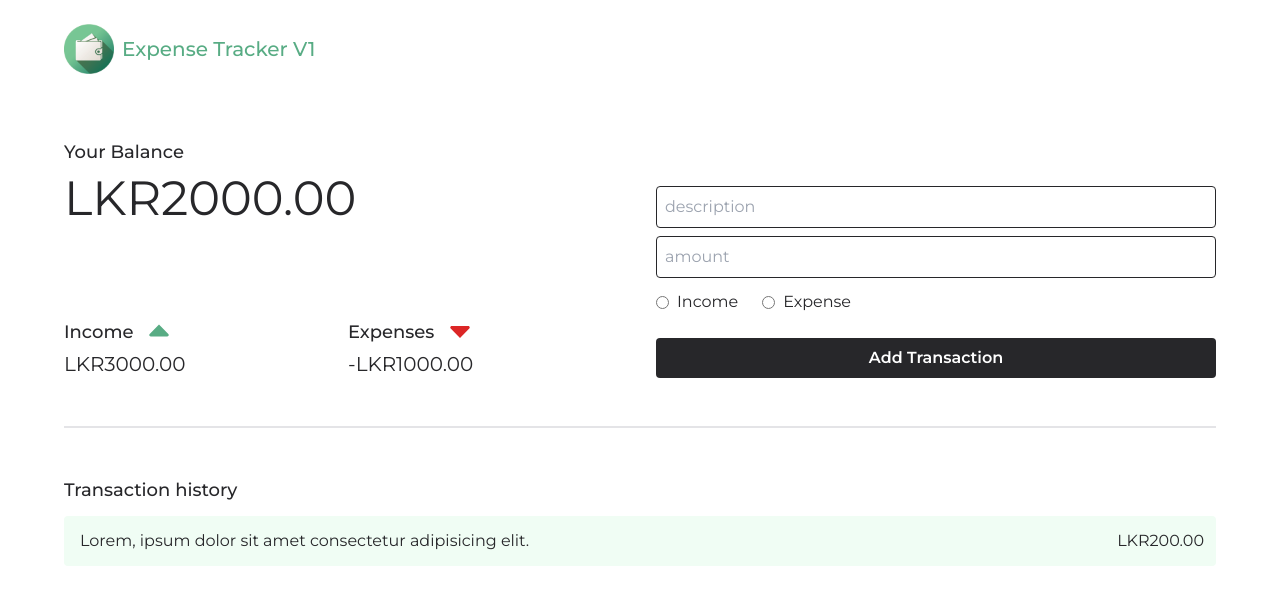
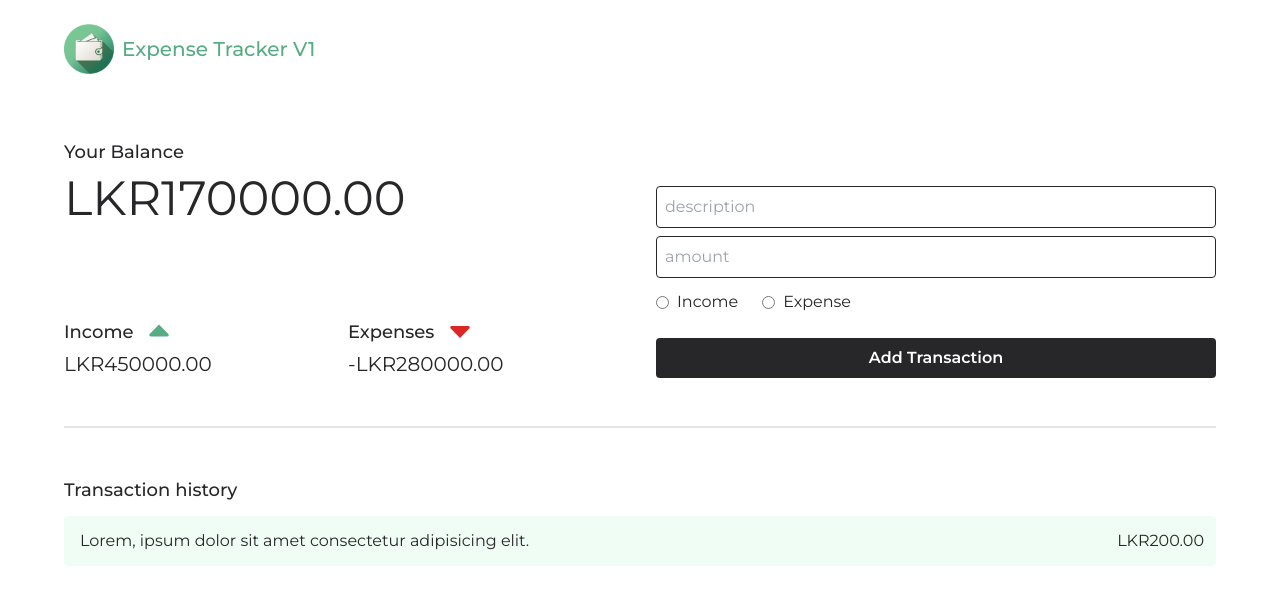
Before and after one commit to Sachintha-Prasad/Expense-tracker-v1, a React (Vite) app: page /expense-tracker in a window 1280 px wide. Shown: the top 604 px of the page. Built offline with nearby package versions, Linux system fonts and the light colour scheme; no server answers.

Commit message:
dynamicaly update balance

```diff
--- a/src/components/Balance.jsx
+++ b/src/components/Balance.jsx
@@ -1,12 +1,37 @@
-import React from 'react'
+import React, { useContext } from 'react'
 import { TiArrowSortedUp, TiArrowSortedDown } from 'react-icons/ti'
+import { GlobalContext } from '../context/GlobalState'
 
 const Balance = () => {
+    const { transactions } = useContext(GlobalContext)
+
+    const expenseAmountList = transactions.map(
+        (transaction) =>
+            transaction.transactionType === 'expense' &&
+            transaction.transactionAmount
+    )
+
+    const expenseAmount = expenseAmountList
+        .reduce((total, amount) => (total += amount))
+        .toFixed(2)
+
+    const incomeAmountList = transactions.map(
+        (transaction) =>
+            transaction.transactionType === 'income' &&
+            transaction.transactionAmount
+    )
+
+    const incomeAmount = incomeAmountList
+        .reduce((total, amount) => (total += amount))
+        .toFixed(2)
+
+    const balanceAmount = (incomeAmount - expenseAmount).toFixed(2)
+
     return (
         <>
             <div className="flex flex-col gap-2">
                 <h2 className="font-medium md:text-lg">Your Balance</h2>
-                <p className="text-3xl md:text-5xl">LKR2000.00</p>
+                <p className="text-3xl md:text-5xl">LKR{balanceAmount}</p>
             </div>
 
             <div className="mt-6 flex gap-2">
@@ -15,14 +40,14 @@ const Balance = () => {
                         <h2 className="font-medium md:text-lg">Income</h2>
                         <TiArrowSortedUp className="text-primary-green text-4xl" />
                     </div>
-                    <p className="text-lg md:text-xl">LKR3000.00</p>
+                    <p className="text-lg md:text-xl">LKR{incomeAmount}</p>
                 </div>
                 <div className="w-full">
                     <div className="flex items-center gap-2">
                         <h2 className="font-medium md:text-lg">Expenses</h2>
                         <TiArrowSortedDown className="text-4xl text-red-600" />
                     </div>
-                    <p className="text-lg md:text-xl">-LKR1000.00</p>
+                    <p className="text-lg md:text-xl">-LKR{expenseAmount}</p>
                 </div>
             </div>
         </>
```
